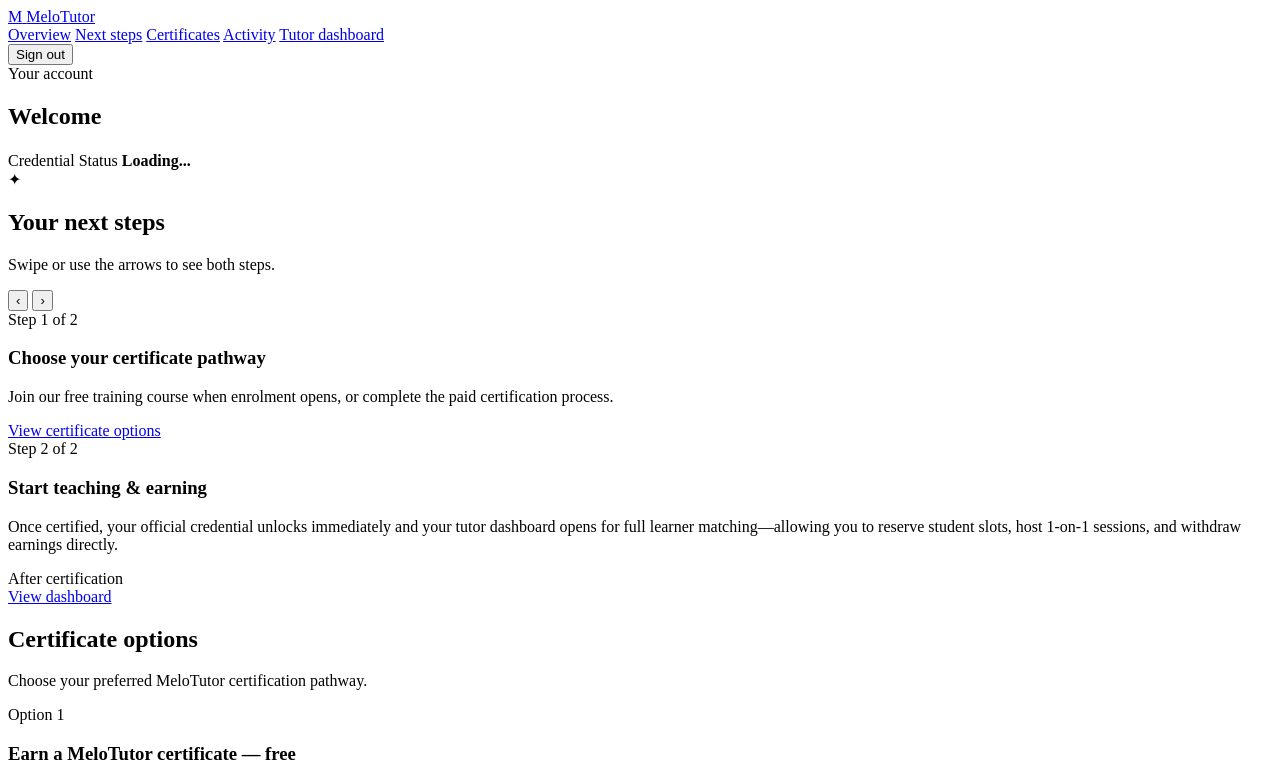
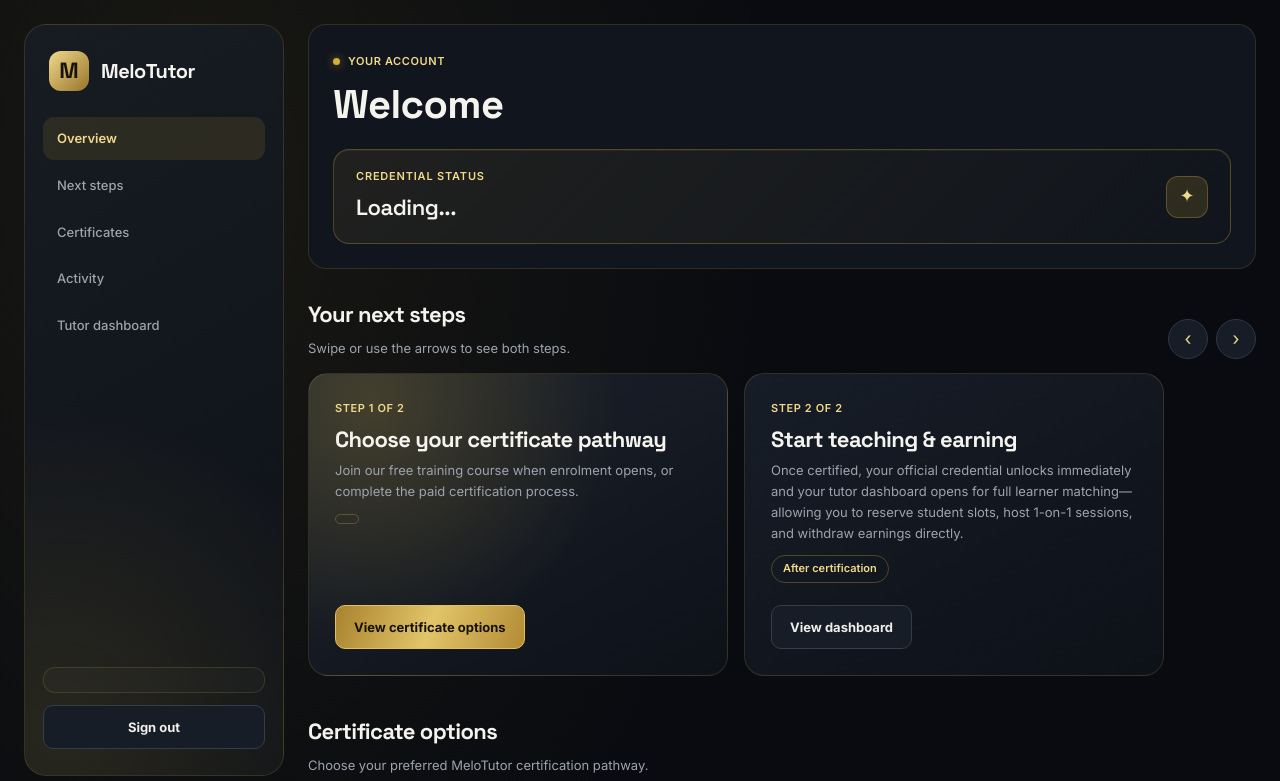
Before and after one commit to Luzernn-tech/melotutor2, a plain HTML site: page certification.html in a window 1280 px wide. Shown: the top 781 px of the page. Drawn offline with nearby package versions, Linux system fonts and the light colour scheme; files that its build step writes are made by us from their sources; the site is published under a folder, as on GitHub Pages, so addresses that start at the root find nothing.

Commit message:
Update certification.html

```diff
--- a/certification.html
+++ b/certification.html
@@ -13,7 +13,7 @@
 <link rel="preconnect" href="https://fonts.gstatic.com" crossorigin>
 <link href="https://fonts.googleapis.com/css2?family=Inter:wght@400;500;600;700&family=Space+Grotesk:wght@500;600;700&display=swap" rel="stylesheet">
 
-<link rel="stylesheet" href="/CSS/certification.css">
+<link rel="stylesheet" href="CSS/certification.css">
 </head>
 <body>
 
@@ -27,7 +27,7 @@
 
   <!-- SIDEBAR -->
   <aside class="side">
-    <a class="brand" href="/index.html">
+    <a class="brand" href="index.html">
       <span class="brand-mark">M</span>
       <span class="brand-name">MeloTutor</span>
     </a>
@@ -37,7 +37,7 @@
       <a href="#steps">Next steps</a>
       <a href="#certificates">Certificates</a>
       <a href="#activity">Activity</a>
-      <a href="/dashboard.html" id="goDash">Tutor dashboard</a>
+      <a href="dashboard.html" id="goDash">Tutor dashboard</a>
     </nav>
 
     <div class="side-foot">
@@ -106,7 +106,7 @@
             <p>Once certified, your official credential unlocks immediately and your tutor dashboard opens for full learner matching—allowing you to reserve student slots, host 1-on-1 sessions, and withdraw earnings directly.</p>
             <span class="state">After certification</span>
           </div>
-          <a class="btn btn-ghost" href="/dashboard.html">View dashboard</a>
+          <a class="btn btn-ghost" href="dashboard.html">View dashboard</a>
         </article>
 
       </div>
@@ -153,6 +153,7 @@
 
             <button class="btn btn-primary" id="readyBtn" type="submit">Continue to payment</button>
             <div class="dmsg" id="readyMsg" role="status" aria-live="polite"></div>
+
             <div class="hint" style="margin-top:12px">
               After you continue, a <strong>Pay now</strong> button appears below. Pay with the
               <strong>same email you signed up with</strong> so your payment is matched to your account.
@@ -174,8 +175,8 @@
 </div>
 
 <script src="https://cdn.jsdelivr.net/npm/@supabase/supabase-js@2"></script>
-<script src="/js/config.js"></script>
-<script src="/js/certification.js"></script>
-<script src="/js/chariow-pay.js"></script>
+<script src="js/config.js"></script>
+<script src="js/certification.js"></script>
+<script src="js/chariow-pay.js"></script>
 </body>
 </html>
```
Lines whose indentation alone changed are shown as unchanged.
